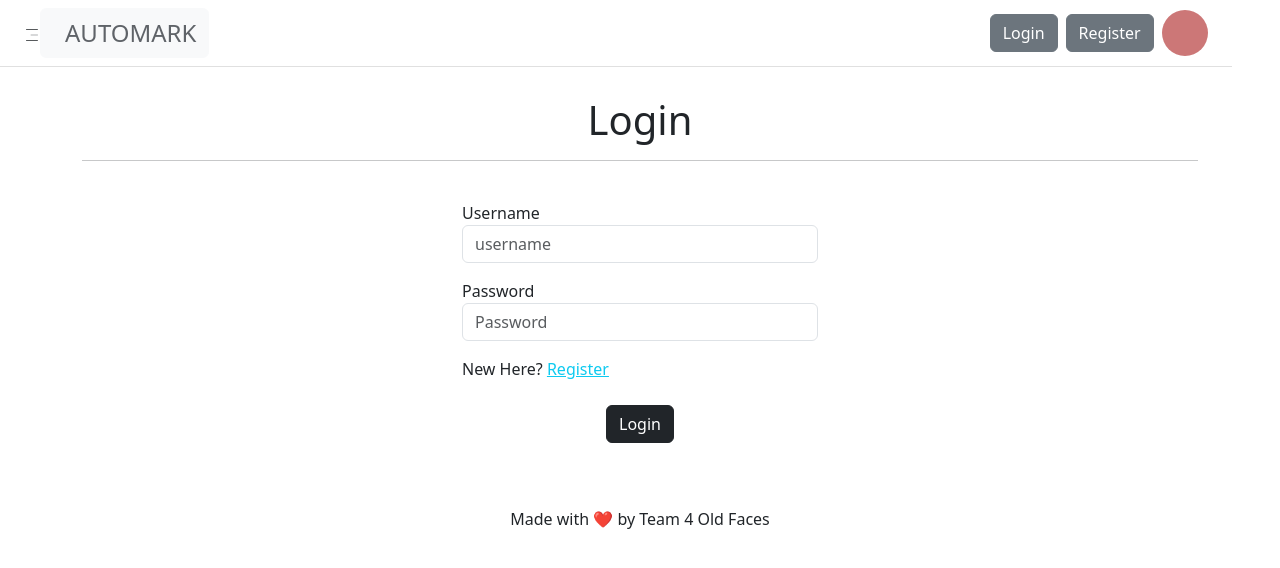
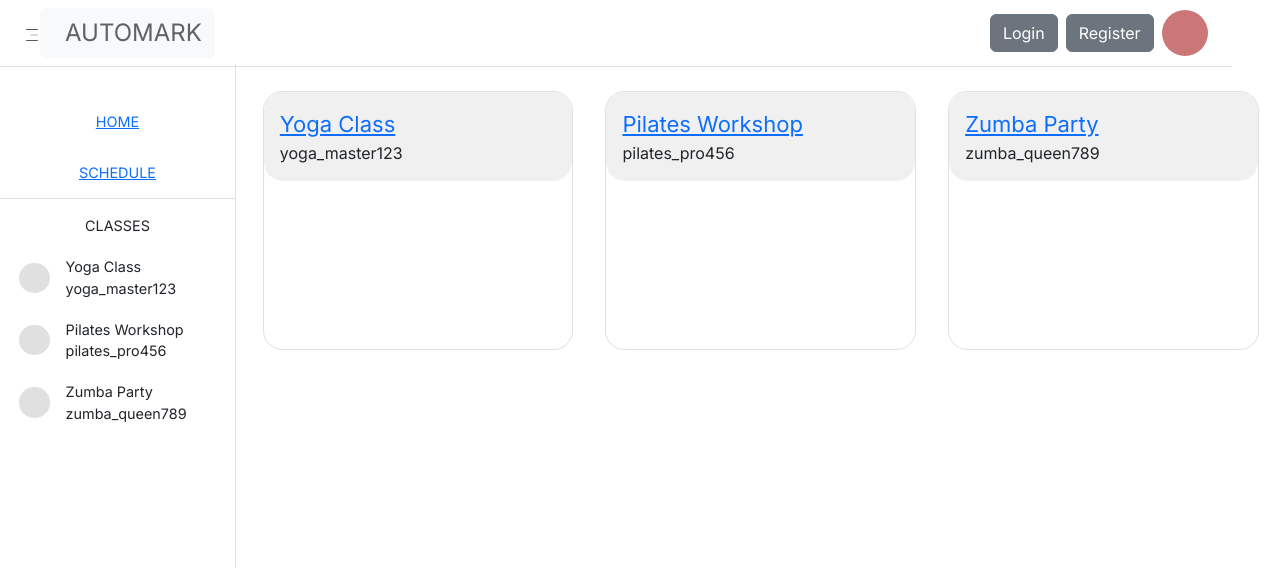
Before and after one commit to ArryuannKhanna/attendancefrontend, a React (Create React App) app: page / in a window 1280 px wide. Before the commit this address led to /login. Shown: the top 568 px of the page. Built offline with nearby package versions, Linux system fonts and the light colour scheme; no server answers.

Commit message:
made some changes

```diff
--- a/src/App.js
+++ b/src/App.js
@@ -46,14 +46,14 @@ function App() {
   };
 
   const RequireAuth = ({ children }) => {
-    const location = useLocation();
-    const token = localStorage.getItem("token");
+    // const location = useLocation();
+    // const token = localStorage.getItem("token");
 
-    if (!token) {
-      return <Navigate to="/login" state={{ from: location }} replace />;
-    }
+    // if (!token) {
+    //   return <Navigate to="/login" state={{ from: location }} replace />;
+    // }
 
-    return children;
+    // return children;
   };
 
   const LayoutTeacher = () => {
@@ -135,11 +135,9 @@ function App() {
     {
       path: "/",
       element: (
-        <RequireAuth>
-          {/* <StudentAccessLevel> */}
+        // <RequireAuth>
             <Layout />
-          {/* </StudentAccessLevel> */}
-        </RequireAuth>
+        // </RequireAuth>
       ),
       children: [
         {
--- a/src/components/Navbar.jsx
+++ b/src/components/Navbar.jsx
@@ -8,7 +8,36 @@ import { useSelector} from "react-redux";
 
 const Navbar = () => {
   // const dispatch = useDispatch();
-  const classes_array = useSelector((state) => state.classesarray);
+  // const classes_array = useSelector((state) => state.classesarray);
+  const classes_array = {
+    data: [
+      {
+        name: "Yoga Class",
+        host_id: {
+          user: {
+            username: "yoga_master123"
+          }
+        }
+      },
+      {
+        name: "Pilates Workshop",
+        host_id: {
+          user: {
+            username: "pilates_pro456"
+          }
+        }
+      },
+      {
+        name: "Zumba Party",
+        host_id: {
+          user: {
+            username: "zumba_queen789"
+          }
+        }
+      }
+    ]
+  };
+
 
   const drawer = useSelector((state) => state.drawer.value);
 
@@ -48,7 +77,7 @@ const Navbar = () => {
           <div className="Navbar-Schedule">
             <NavLink to="/schedule">SCHEDULE</NavLink>
           </div>
-          <div className="Navbar-Chat">CHAT</div>
+
         </div>
         { drawer?
         (<div className="Navbar-dynamic-content">
--- a/src/pages/Classinfo.css
+++ b/src/pages/Classinfo.css
@@ -1,5 +1,5 @@
 .classinfo-wrapper {
-    height: 20rem;
+    height: 10rem;
     width: calc(100vw - 18rem);
     background-color: #f0f0f0;
     border-radius: 1rem;
--- a/src/pages/Classinfo.jsx
+++ b/src/pages/Classinfo.jsx
@@ -13,14 +13,14 @@ const Classinfo = () => {
 
 
   const type = localStorage.getItem("type");
-  const [videosession,setvideosession] = useState(false);
+  const [videosession, setvideosession] = useState(false);
 
   const { classid } = useParams();
 
   const [classinfo, setclassinfo] = useState({
-    course_name: "",
-    course_code: "",
-    teacher: "",
+    course_name: "Yoga",
+    course_code: "001",
+    teacher: "Gunnish",
   });
 
   const [sessioninfo, setsessioninfo] = useState([]);
@@ -89,9 +89,9 @@ const Classinfo = () => {
         let total_attendance = 0;
         let total_sessions = 0;
         const updatedSessionInfo = data.map((user) => {
-          console.log("look here",user.students_present);
-          console.log("hhhh",userid);
-          const ispresent = user.students_present.find(user => user.user.username === userid) ;
+          console.log("look here", user.students_present);
+          console.log("hhhh", userid);
+          const ispresent = user.students_present.find(user => user.user.username === userid);
           ispresent ? (total_attendance += 1) : (total_attendance += 0);
           total_sessions += 1;
           return { ...user, present: ispresent };
@@ -101,7 +101,7 @@ const Classinfo = () => {
         const val = (total_attendance / total_sessions) * 100;
         setpresentpercentage(Math.round(val));
         setsessioninfo(updatedSessionInfo);
-        console.log("this is the updated session info",updatedSessionInfo);
+        console.log("this is the updated session info", updatedSessionInfo);
         // console.log('This is the updated',val);
       } else {
         console.log("not an array");
@@ -111,11 +111,6 @@ const Classinfo = () => {
     fetchData();
     fetchInfo();
   }, [classid]); // Added classid as a dependency to useEffect
-
-
-
-
-//
 
   const startCamera = async () => {
     if (navigator.mediaDevices && navigator.mediaDevices.getUserMedia) {
@@ -185,7 +180,7 @@ useEffect(() => {
   const handleStartsession = async () => {
     const token = localStorage.getItem("token");
     const body_data = {
-    "classroom":classid,
+      "classroom": classid,
     }
     const response = await fetch(
       "http://127.0.0.1:8000/startsession/",
@@ -195,7 +190,7 @@ const handleStartsession = async () => {
           Authorization: `Token ${token}`,
           "Content-Type": "application/json",
         },
-      body:JSON.stringify(body_data)
+        body: JSON.stringify(body_data)
       }
     );
 
@@ -204,7 +199,7 @@ const handleStartsession = async () => {
       return;
     }
     const data = await response.json();
-  console.log("this is the data which is being console logged lmaoooooo",data);
+    console.log("this is the data which is being console logged lmaoooooo", data);
     // fetchData();
     // window.location.reload();
 
@@ -241,9 +236,9 @@ const fetchdata = async () => {
       let total_attendance = 0;
       let total_sessions = 0;
       const updatedSessionInfo = data1.map((user) => {
-      console.log("look here",user.students_present);
-      console.log("hhhh",userid);
-      const ispresent = user.students_present.find(user => user.user.username === userid) ;
+        console.log("look here", user.students_present);
+        console.log("hhhh", userid);
+        const ispresent = user.students_present.find(user => user.user.username === userid);
         ispresent ? (total_attendance += 1) : (total_attendance += 0);
         total_sessions += 1;
         return { ...user, present: ispresent };
@@ -253,7 +248,7 @@ const fetchdata = async () => {
       const val = (total_attendance / total_sessions) * 100;
       setpresentpercentage(Math.round(val));
       setsessioninfo(updatedSessionInfo);
-    console.log("this is the updated session info",updatedSessionInfo);
+      console.log("this is the updated session info", updatedSessionInfo);
       // console.log('This is the updated',val);
     } else {
       console.log("not an array");
@@ -263,9 +258,9 @@ const fetchdata = async () => {
     <>
       <div className="classinfo-wrapper">
         <div className="classinfo-content">
-          <div className="classinfo-class">{classinfo.name}</div>
+          <div className="classinfo-class">{classinfo.course_name}</div>
           <div className="classinfo-code">{classinfo.course_code}</div>
-          <div className="classinfo-teacher">Dr. {classinfo.teacher}</div>
+          <div className="classinfo-teacher">{classinfo.teacher}</div>
         </div>
       </div>
       <div className="info-sections">
@@ -289,7 +284,7 @@ const fetchdata = async () => {
             <div className="classinfo-code">
               <b>STUDENTS ST</b>
             </div>
-            <div className="classinfo-code" onClick={()=>{setvideosession((prev)=>(!prev));if(!videosession)handleStartsession();fetchdata();}}>
+            <div className="classinfo-code" onClick={() => { setvideosession((prev) => (!prev)); if (!videosession) handleStartsession(); fetchdata(); }}>
               <b>START SESSION</b>
             </div>
           </div>
@@ -297,16 +292,16 @@ const fetchdata = async () => {
 
         <div className="sessions">
           <div className="session">
-          {type === 'Student' ? (<b>Sessions: </b>) : ( <>{videosession === false?(<b>Session History: </b>):(<b>Start Session </b>)}</>)}
+            {type === 'Student' ? (<b>Sessions: </b>) : (<>{videosession === false ? (<b>Session History: </b>) : (<b>Start Session </b>)}</>)}
           </div>
-          {videosession === false?
+          {videosession === false ?
             (<table>
               <thead>
                 <tr>
                   <th>ID</th>
                   <th>Date</th>
                   {/* <th>Time</th> */}
-                {type === "Student" ?(<th>Status</th>):(<th>Students Present</th>)}
+                  {type === "Student" ? (<th>Status</th>) : (<th>Students Present</th>)}
                 </tr>
               </thead>
               <tbody>
@@ -315,12 +310,12 @@ const fetchdata = async () => {
                     <td>{index + 1}</td>
                     <td>{session.date}</td>
                     {/* <td>{session.time}</td> */}
-                  {type === 'Student'?(<td>{session.present ? "Present" : "Absent"}</td>):(<td>{session.students_present.length}/{session.total_students}</td>)}
+                    {type === 'Student' ? (<td>{session.present ? "Present" : "Absent"}</td>) : (<td>{session.students_present.length}/{session.total_students}</td>)}
                     {/* <td>Present</td> */}
                   </tr>
                 ))}
               </tbody>
-            </table>):(
+            </table>) : (
               <>
                 <div style={{ textAlign: 'center' }}>
                   <video ref={videoRef} autoPlay playsInline style={{ width: '100%', maxHeight: '400px' }}></video>
--- a/src/pages/Home.jsx
+++ b/src/pages/Home.jsx
@@ -6,7 +6,36 @@ import { Link } from 'react-router-dom';
 const Home = () => {
   const type = localStorage.getItem('type');
 
-  const classes_array = useSelector((state) => state.classesarray);
+  // const classes_array = useSelector((state) => state.classesarray);
+  const classes_array = {
+    data: [
+      {
+        name: "Yoga Class",
+        host_id: {
+          user: {
+            username: "yoga_master123"
+          }
+        }
+      },
+      {
+        name: "Pilates Workshop",
+        host_id: {
+          user: {
+            username: "pilates_pro456"
+          }
+        }
+      },
+      {
+        name: "Zumba Party",
+        host_id: {
+          user: {
+            username: "zumba_queen789"
+          }
+        }
+      }
+    ]
+  };
+
   useEffect(()=>{
     if (sessionStorage.getItem("isReloaded") !== "true") {
       sessionStorage.setItem("isReloaded", "true");
```
Lines whose indentation alone changed are shown as unchanged.
